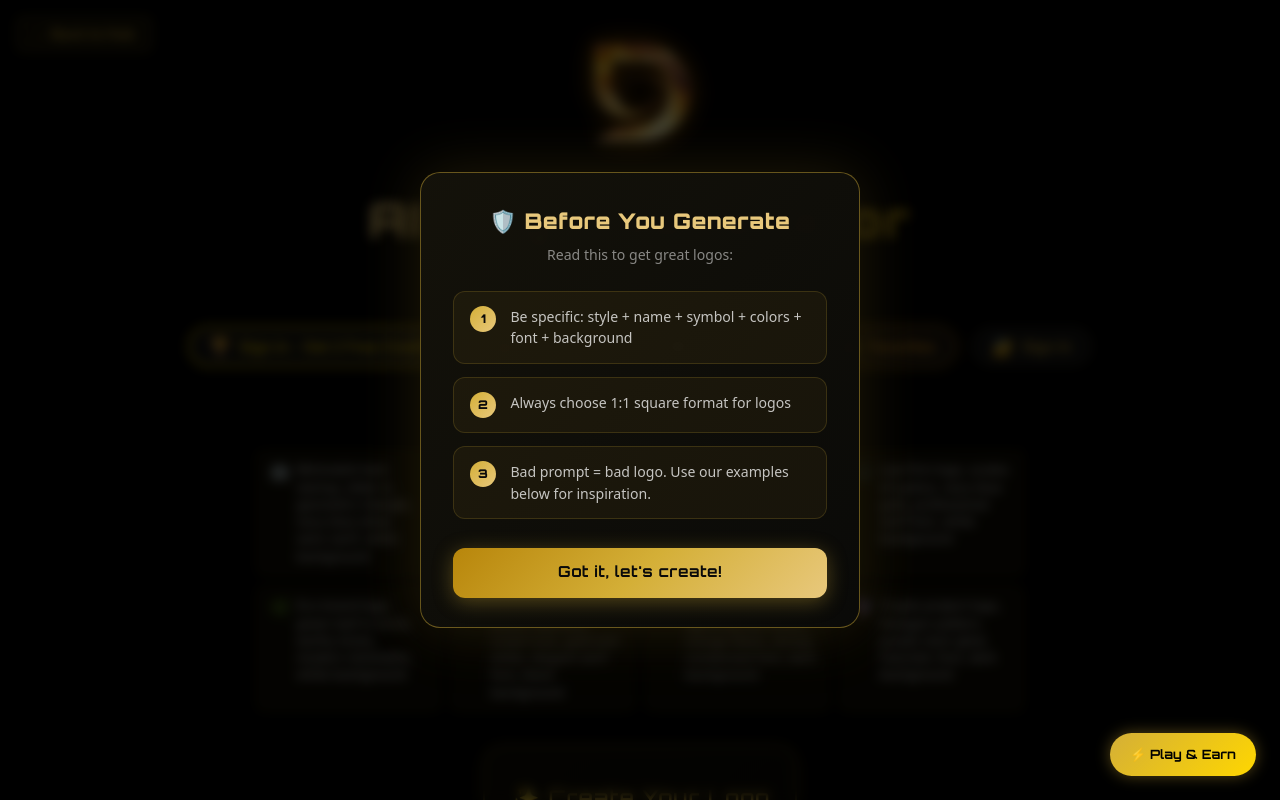
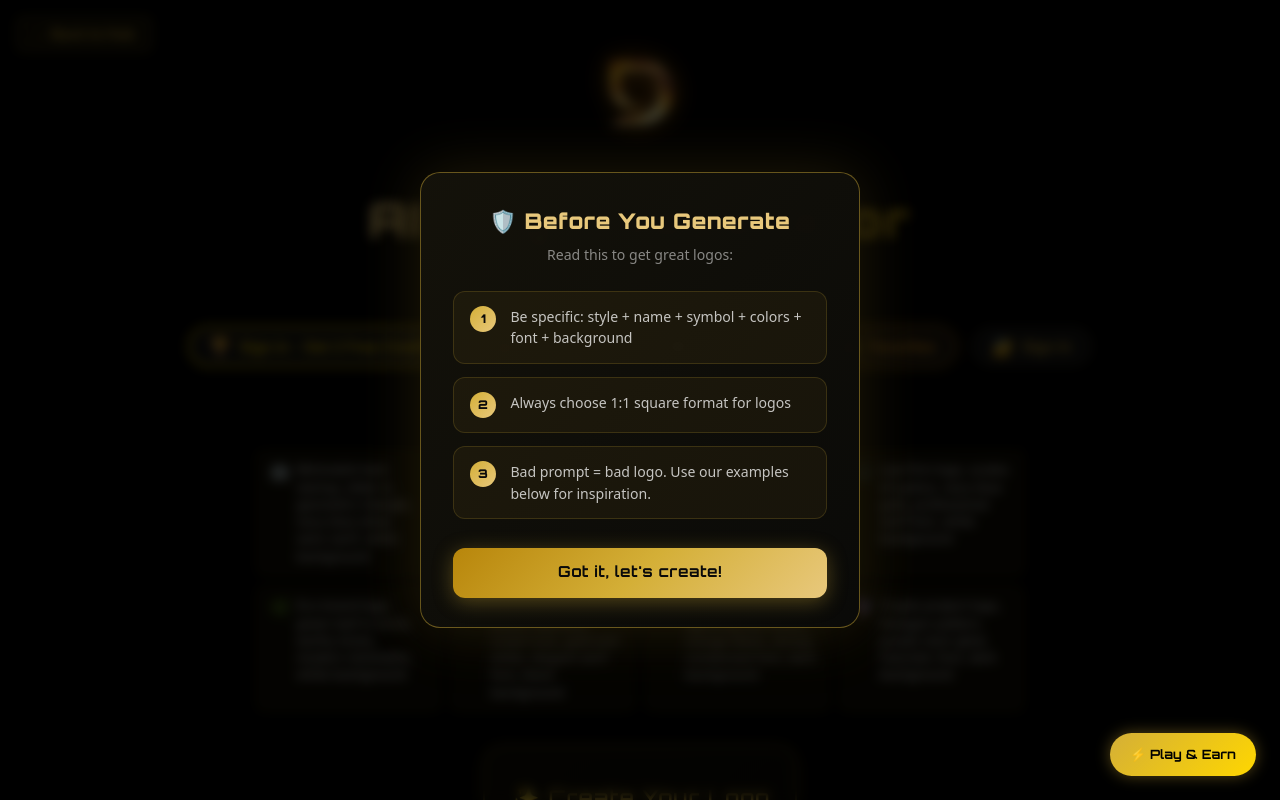
Before and after one commit to deepvortexia/logo-generator, a Next.js app: page / in a window 1280 px wide. Shown: the top 800 px of the page. Built offline with nearby package versions, Linux system fonts and the light colour scheme; no server answers.

Commit message:
style: standardize logo to 120px desktop 80px mobile

```diff
--- a/components/Header.css
+++ b/components/Header.css
@@ -52,7 +52,7 @@
 }
 
 .brand-logo-image {
-  height: 180px;
+  height: 120px;
   width: auto;
   object-fit: contain;
   animation: logoVortex 5s ease-in-out infinite;
@@ -208,7 +208,7 @@
   .hub-header { padding: 3rem 1rem 1rem; }
   .back-to-hub-link { font-size: 0.75rem; padding: 0.25rem 0.65rem; }
   .logo-display-zone { width: auto; height: 120px !important; margin: 0 auto 1rem; }
-  .brand-logo-image { height: 120px !important; }
+  .brand-logo-image { height: 80px !important; }
   .brand-title-text { font-size: 1.5rem; letter-spacing: 2px; margin: 1rem 0 0.4rem; }
   .primary-tagline { font-size: 1rem; }
   .hub-pills-container { gap: 0.75rem; }
```
